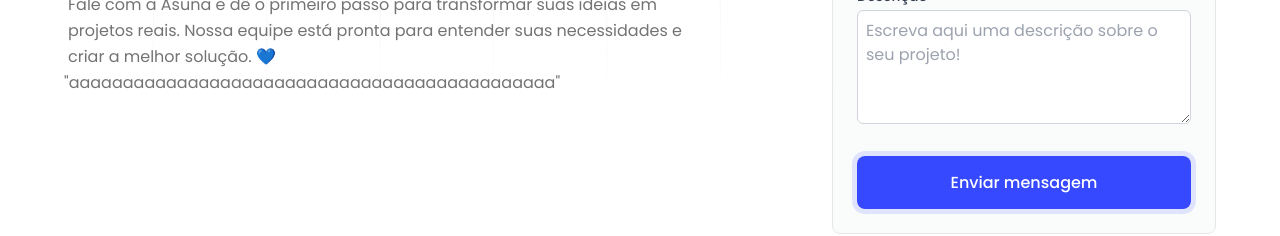
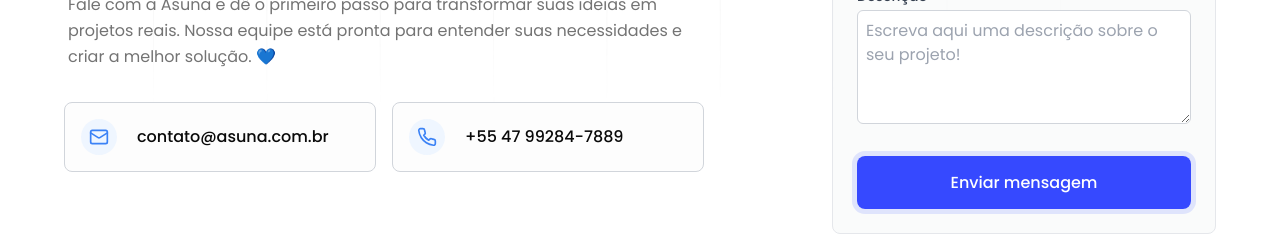
Before and after one commit to asuna-company/asuna-website, a Next.js app: page /contato in a window 1280 px wide. Shown: the part 531-767 px from the top of the page. Built offline with nearby package versions, Linux system fonts and the light colour scheme.

Commit message:
feat: add content cards

```diff
--- a/src/app/contato/page.tsx
+++ b/src/app/contato/page.tsx
@@ -15,9 +15,8 @@ export default function ContactPage() {
   )
 }
 
-
 export function generateMetadata() {
-  const title = "Contato - Asuna";
+  const title = "Entre em Contato - Asuna";
   const canonicalUrl = "https://asuna.com.br/contato";
   const description = "Entre em contato com a Asuna e descubra como podemos ajudar sua empresa com soluções de software sob medida.";
   const ogDescription = "Fale conosco! Estamos prontos para atender suas necessidades de software e ajudar sua empresa a crescer.";
--- a/src/app/contato/sections/ContactContentSection.tsx
+++ b/src/app/contato/sections/ContactContentSection.tsx
@@ -6,6 +6,8 @@ import PrimaryText from "@/app/shared/components/texts/PrimaryTitle";
 import ContactForm from "../internals/ContactForm";
 
 import { useIsLaptop } from "@/app/shared/constants/mediaQueryConstants";
+import { Mail, MapPin, Phone } from "lucide-react";
+import { cn } from "@/app/shared/utils/utils";
 
 const getBackgroundStyle = () => ({
   backgroundImage: "url('svg/lines.svg')",
@@ -20,17 +22,25 @@ export default function ContactContentSection() {
   return (
     <div style={getBackgroundStyle()} className="w-full text-left">
       <AbstractSection align="items-start" flex={`${isLaptop ? 'flex-col': 'flex-row'}`}>
-        <div className="w-fit pt-4 xs:pt-24 text-left"> <div className="space-x-3 mb-4"> <TextBadge title="Contato" /> </div>
+        <div className="w-fit pt-4 xs:pt-24 text-left">
+          <div className="space-x-3 mb-4"> <TextBadge title="Contato" /> </div>
           <div className="max-w-full xs:max-w-[800px]">
             <PrimaryText titleFirstPart="Entre diretamente em" titleSecondPart="contato com o nosso time!" maxWidth={800} alignLeft={true} />
             <h2 className="mt-2 pl-1 leading-relaxed text-neutral-500">
               Fale com a Asuna e dê o primeiro passo para transformar suas ideias em projetos reais. Nossa equipe está pronta para entender suas necessidades e criar a melhor solução. 💙
             </h2>
-            {/* <div className="flex pt-8">
-              <NumberInfoCard number={2} numberSuffix=" horas" tile="Tempo de resposta"/>
-              <h3></h3>
-            </div> */}
-            <p className=" leading-relaxed text-neutral-500">"aaaaaaaaaaaaaaaaaaaaaaaaaaaaaaaaaaaaaaaaaaaaa"</p>
+            <div className="grid grid-cols-1 md:grid-cols-2 gap-4 pt-8">
+              <CardInfoComponent
+                label="E-mail"
+                value="contato@asuna.com.br"
+                type="email"
+              />
+              <CardInfoComponent
+                label="WhatsApp"
+                value="+55 47 99284-7889"
+                type="phone"
+              />
+            </div>
           </div>
         </div>
 
@@ -39,3 +49,36 @@ export default function ContactContentSection() {
     </div>
   )
 }
+
+interface CardInfoProps {
+  label: string
+  value: string
+  type: 'email' | 'phone' | 'address'
+}
+
+function CardInfoComponent({ label, value, type }: CardInfoProps) {
+  const icons = {
+    email: Mail,
+    phone: Phone,
+    address: MapPin
+  }
+
+  const Icon = icons[type]
+
+  return (
+    <div className="group border rounded-lg border-gray-300 bg-gray-100/20">
+      <div className="flex items-center gap-3 p-4">
+        <div className={cn(
+          "rounded-full p-2 transition-colors",
+          "bg-blue-50 text-blue-500 group-hover:bg-blue-100"
+        )}>
+          <Icon className="h-5 w-5" />
+        </div>
+        <div className="pl-2 space-y-1">
+          {/* <p className="text-sm text-muted-foreground">{label}</p> */}
+          <p className="text-base font-medium">{value}</p>
+        </div>
+      </div>
+    </div>
+  )
+}
```
